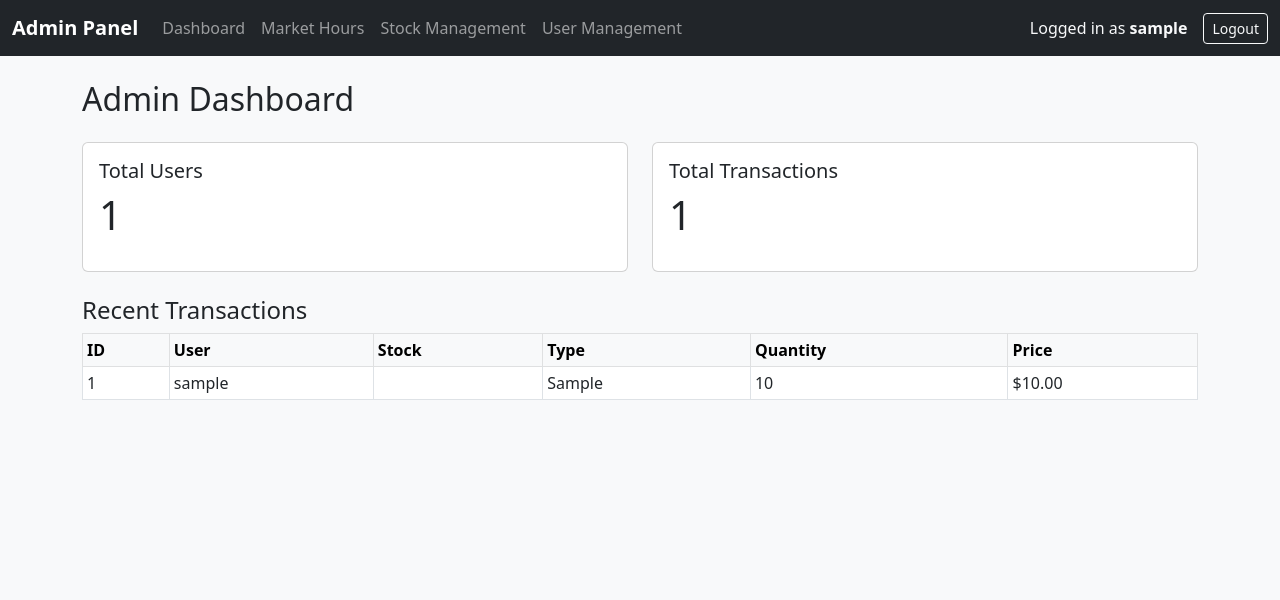
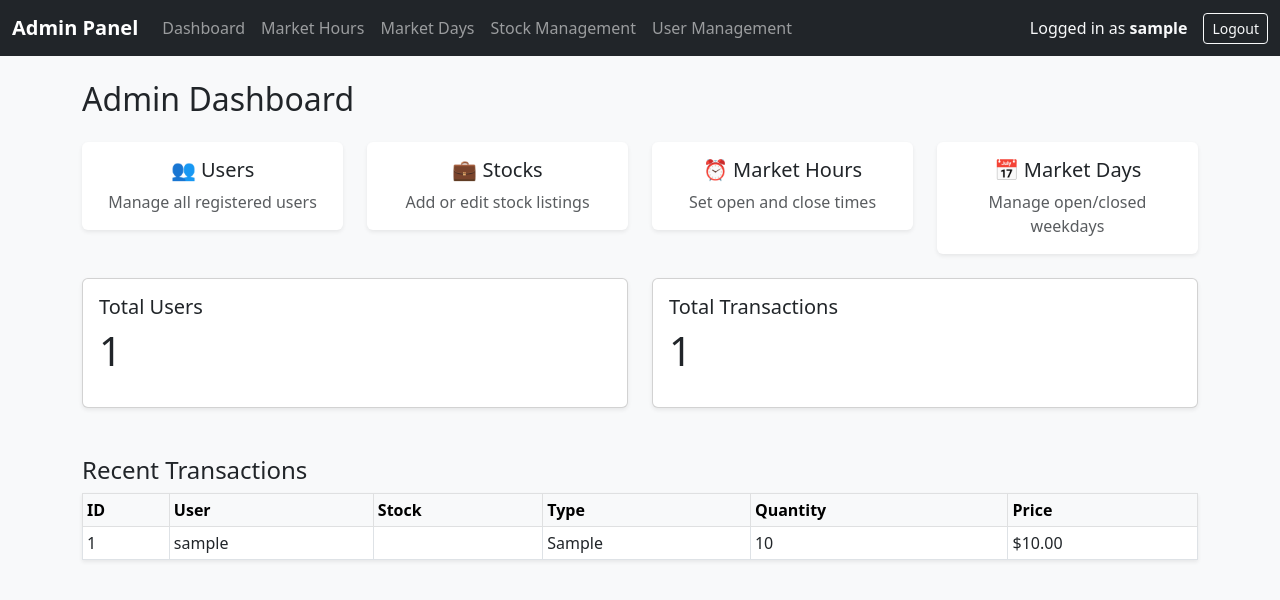
Before and after one commit to wzhan246/github-test, a Flask app: page /admin in a window 1280 px wide. Shown: the top 600 px of the page. Run offline with Flask 3, Linux system fonts and the light colour scheme; a user stored in the database is signed in; tables that the repository leaves empty hold one stand-in row (values such as "Sample post").

Commit message:
market days

```diff
--- a/new-template/app.py
+++ b/new-template/app.py
@@ -7,6 +7,18 @@ from flask_login import (
 )
 from datetime import datetime, time
 from functools import wraps
+
+# -------------------------
+# HOLIDAY LIST (MM-DD format, for 2026)
+# -------------------------
+HOLIDAYS = {
+    "01-01",  # 🎉 New Year's Day
+    "01-19",  # 🕊️ Martin Luther King Jr. Day
+    "07-03",  # 🇺🇸 Independence Day (observed)
+    "09-07",  # 💪 Labor Day
+    "12-25",  # 🎄 Christmas Day
+}
+
 
 app = Flask(__name__)
 app.config['SQLALCHEMY_DATABASE_URI'] = 'mysql+pymysql://root:password@localhost/group_db'
@@ -77,23 +89,58 @@ class MarketHours(db.Model):
     close_time = db.Column(db.Time, nullable=False)
     is_open = db.Column(db.Boolean, default=False)
 
+class MarketSchedule(db.Model):
+    id = db.Column(db.Integer, primary_key=True)
+    monday = db.Column(db.Boolean, default=True)
+    tuesday = db.Column(db.Boolean, default=True)
+    wednesday = db.Column(db.Boolean, default=True)
+    thursday = db.Column(db.Boolean, default=True)
+    friday = db.Column(db.Boolean, default=True)
+    saturday = db.Column(db.Boolean, default=False)
+    sunday = db.Column(db.Boolean, default=False)
+
+
 # -------------------------
 # HELPER: CHECK MARKET STATUS
 # -------------------------
 def is_market_open():
     market = MarketHours.query.first()
+    schedule = MarketSchedule.query.first()
+
+    # If missing, create a default schedule so the app never crashes
+    if not schedule:
+        schedule = MarketSchedule(
+            monday=True, tuesday=True, wednesday=True,
+            thursday=True, friday=True, saturday=False, sunday=False
+        )
+        db.session.add(schedule)
+        db.session.commit()
+
     if not market:
         return False
 
-    now = datetime.now().time()
-    open_now = market.open_time <= now <= market.close_time
+    now = datetime.now()
+    current_time = now.time()
+    weekday_attr = now.strftime("%A").lower()  # 'monday'..'sunday'
+    today_str = now.strftime("%m-%d")
 
-    # Auto-sync open/close flag with real time
+    # Holidays close the market
+    if today_str in HOLIDAYS:
+        return False
+
+    # Day-of-week close check
+    if not getattr(schedule, weekday_attr, False):
+        return False
+
+    # Time window check
+    open_now = market.open_time <= current_time <= market.close_time
+
+    # Keep is_open flag in sync with clock
     if market.is_open != open_now:
         market.is_open = open_now
         db.session.commit()
 
-    return market.is_open
+    return open_now
 
 # -------------------------
 # INITIALIZE DATABASE
@@ -116,6 +163,15 @@ with app.app_context():
         db.session.add(market)
         db.session.commit()
         print("Default market hours: 9:00–16:00")
+
+    if not MarketSchedule.query.first():
+        schedule = MarketSchedule(
+            monday=True, tuesday=True, wednesday=True,
+            thursday=True, friday=True, saturday=False, sunday=False
+        )
+        db.session.add(schedule)
+        db.session.commit()
+        print("✅ Default market schedule: Mon–Fri open, Sat/Sun closed.")
 
 # -------------------------
 # ROLE CONTROL
@@ -207,6 +263,8 @@ def portfolio():
         market_prices=market_prices,
         message=request.args.get("message"),
         market_is_open=is_market_open(),
+        market=MarketHours.query.first(),
+        schedule=MarketSchedule.query.first(),
         cash_balance=user.cash_balance
     )
 
@@ -219,18 +277,48 @@ def trade():
     portfolio = Portfolio.query.filter_by(user_id=user.id).all()
     message = request.args.get("message")
 
-    # 🚫 Block if market closed
-    if not is_market_open():
+        # --- Get market info ---
+    market = MarketHours.query.first()
+    schedule = MarketSchedule.query.first()
+    if not schedule:
+        schedule = MarketSchedule(
+            monday=True, tuesday=True, wednesday=True,
+            thursday=True, friday=True, saturday=False, sunday=False
+        )
+        db.session.add(schedule)
+        db.session.commit()
+
+    now = datetime.now()
+    today_str = now.strftime("%m-%d")
+    weekday_name = now.strftime("%A")
+    market_open = is_market_open()
+
+    # --- Determine reason if closed ---
+    closed_reason = None
+    if today_str in HOLIDAYS:
+        closed_reason = "Market closed today for a holiday."
+    elif not getattr(schedule, weekday_name.lower(), False):
+        closed_reason = f"Market closed today ({weekday_name})."
+    elif market and not (market.open_time <= now.time() <= market.close_time):
+        closed_reason = f"Market closed. Hours are {market.open_time.strftime('%I:%M %p')}–{market.close_time.strftime('%I:%M %p')}."
+    else:
+        closed_reason = "Market is currently closed."
+
+    # --- Block trade if market closed ---
+    if not market_open:
         return render_template(
             "trade.html",
             stocks=stocks,
             portfolio=portfolio,
             display_prices=display_prices,
-            message="Market is currently closed. You can trade only during open hours.",
+            message=closed_reason or "Market is currently closed.",
             market_is_open=False,
+            market=market,
+            schedule=schedule,
             cash_balance=user.cash_balance
         )
 
+    # --- Handle trade form submission ---
     if request.method == "POST":
         action = request.form.get("action")
         stock_id = int(request.form.get("stock_id"))
@@ -248,33 +336,44 @@ def trade():
                     existing.quantity += qty
                     existing.average_price = total_cost / existing.quantity
                 else:
-                    db.session.add(Portfolio(user_id=user.id, stock_id=stock.id, quantity=qty, average_price=price))
-                db.session.add(Transaction(user_id=user.id, stock_id=stock.id, order_type="buy", quantity=qty, price=price))
+                    db.session.add(
+                        Portfolio(user_id=user.id, stock_id=stock.id, quantity=qty, average_price=price)
+                    )
+                db.session.add(
+                    Transaction(user_id=user.id, stock_id=stock.id, order_type="buy", quantity=qty, price=price)
+                )
                 db.session.commit()
                 message = f"Bought {qty} shares of {stock.ticker} at ${price}"
             else:
-                message = "❌ Not enough balance."
+                message = "Not enough balance."
         elif action == "sell":
             if existing and existing.quantity >= qty:
                 existing.quantity -= qty
                 user.cash_balance += price * qty
                 if existing.quantity == 0:
                     db.session.delete(existing)
-                db.session.add(Transaction(user_id=user.id, stock_id=stock.id, order_type="sell", quantity=qty, price=price))
+                db.session.add(
+                    Transaction(user_id=user.id, stock_id=stock.id, order_type="sell", quantity=qty, price=price)
+                )
                 db.session.commit()
                 message = f"Sold {qty} shares of {stock.ticker} at ${price}"
             else:
-                message = "❌ You don’t have enough shares."
+                message = "You don’t have enough shares."
         return redirect(url_for("trade", message=message))
 
-    return render_template("trade.html",
-                           stocks=stocks,
-                           portfolio=portfolio,
-                           display_prices=display_prices,
-                           message=message,
-                           market_is_open=True,
-                           cash_balance=user.cash_balance
+    # --- Render trade page if market open ---
+    return render_template(
+        "trade.html",
+        stocks=stocks,
+        portfolio=portfolio,
+        display_prices=display_prices,
+        message=message,
+        market_is_open=True,
+        market=market,
+        schedule=schedule,
+        cash_balance=user.cash_balance
     )
+
 
 @app.route("/order_history")
 @login_required
@@ -369,6 +468,29 @@ def admin_market_hours():
         return redirect(url_for("admin_market_hours"))
     return render_template("market_hours.html", market=market)
 
+@app.route("/admin/market-days", methods=["GET", "POST"])
+@login_required
+@role_required("admin")
+def admin_market_days():
+    schedule = MarketSchedule.query.first()
+    if not schedule:
+        schedule = MarketSchedule(
+            monday=True, tuesday=True, wednesday=True,
+            thursday=True, friday=True, saturday=False, sunday=False
+        )
+        db.session.add(schedule)
+        db.session.commit()
+
+    if request.method == "POST":
+        for day in ["monday", "tuesday", "wednesday", "thursday", "friday", "saturday", "sunday"]:
+            setattr(schedule, day, request.form.get(day) == "on")
+        db.session.commit()
+        return redirect(url_for("admin_market_days"))
+
+    return render_template("market_days.html", schedule=schedule)
+
+# -------------------------# MISC ROUTES
+
 @app.route("/contact", methods=["GET", "POST"])
 def contact():
     if request.method == "POST":
@@ -376,7 +498,6 @@ def contact():
     return render_template("contact.html")
 
 @app.route("/cash_balance", methods=["GET", "POST"])
-
 @login_required
 def cash_balance():
     user = current_user
--- a/new-template/templates/admin_base.html
+++ b/new-template/templates/admin_base.html
@@ -14,6 +14,7 @@
     <button class="navbar-toggler" type="button" data-bs-toggle="collapse" data-bs-target="#adminNav">
       <span class="navbar-toggler-icon"></span>
     </button>
+
     <div class="collapse navbar-collapse" id="adminNav">
       <ul class="navbar-nav me-auto mb-2 mb-lg-0">
 
@@ -23,6 +24,11 @@
 
         <li class="nav-item">
           <a class="nav-link" href="{{ url_for('admin_market_hours') }}">Market Hours</a>
+        </li>
+
+        <!-- ✅ New Link -->
+        <li class="nav-item">
+          <a class="nav-link" href="{{ url_for('admin_market_days') }}">Market Days</a>
         </li>
 
         <li class="nav-item">
--- a/new-template/templates/admin_dashboard.html
+++ b/new-template/templates/admin_dashboard.html
@@ -1,19 +1,69 @@
 {% extends "admin_base.html" %}
 {% block title %}Dashboard{% endblock %}
+
 {% block content %}
 <h2 class="mb-4">Admin Dashboard</h2>
 
+<!-- Quick Access Section -->
+<div class="row mb-4">
+  <div class="col-md-3">
+    <a href="{{ url_for('admin_users') }}" class="text-decoration-none">
+      <div class="card text-center shadow-sm border-0">
+        <div class="card-body">
+          <h5 class="card-title">👥 Users</h5>
+          <p class="card-text text-muted">Manage all registered users</p>
+        </div>
+      </div>
+    </a>
+  </div>
+
+  <div class="col-md-3">
+    <a href="{{ url_for('admin_stocks') }}" class="text-decoration-none">
+      <div class="card text-center shadow-sm border-0">
+        <div class="card-body">
+          <h5 class="card-title">💼 Stocks</h5>
+          <p class="card-text text-muted">Add or edit stock listings</p>
+        </div>
+      </div>
+    </a>
+  </div>
+
+  <div class="col-md-3">
+    <a href="{{ url_for('admin_market_hours') }}" class="text-decoration-none">
+      <div class="card text-center shadow-sm border-0">
+        <div class="card-body">
+          <h5 class="card-title">⏰ Market Hours</h5>
+          <p class="card-text text-muted">Set open and close times</p>
+        </div>
+      </div>
+    </a>
+  </div>
+
+  <div class="col-md-3">
+    <a href="{{ url_for('admin_market_days') }}" class="text-decoration-none">
+      <div class="card text-center shadow-sm border-0">
+        <div class="card-body">
+          <h5 class="card-title">📅 Market Days</h5>
+          <p class="card-text text-muted">Manage open/closed weekdays</p>
+        </div>
+      </div>
+    </a>
+  </div>
+</div>
+
+<!-- Statistics Section -->
 <div class="row">
   <div class="col-md-6">
-    <div class="card mb-4">
+    <div class="card mb-4 shadow-sm">
       <div class="card-body">
         <h5 class="card-title">Total Users</h5>
         <p class="display-6">{{ users|length }}</p>
       </div>
     </div>
   </div>
+
   <div class="col-md-6">
-    <div class="card mb-4">
+    <div class="card mb-4 shadow-sm">
       <div class="card-body">
         <h5 class="card-title">Total Transactions</h5>
         <p class="display-6">{{ transactions|length }}</p>
@@ -22,8 +72,9 @@
   </div>
 </div>
 
-<h4>Recent Transactions</h4>
-<table class="table table-bordered table-sm">
+<!-- Recent Transactions -->
+<h4 class="mt-4">Recent Transactions</h4>
+<table class="table table-bordered table-sm shadow-sm">
   <thead class="table-light">
     <tr>
       <th>ID</th>
@@ -40,7 +91,7 @@
       <td>{{ t.id }}</td>
       <td>{{ t.user.username }}</td>
       <td>{{ t.stock.ticker }}</td>
-      <td>{{ t.order_type }}</td>
+      <td>{{ t.order_type|capitalize }}</td>
       <td>{{ t.quantity }}</td>
       <td>${{ "%.2f"|format(t.price) }}</td>
     </tr>
```
Also changed, not shown: new-template/templates/market_days.html (added, +33 -0 lines).
